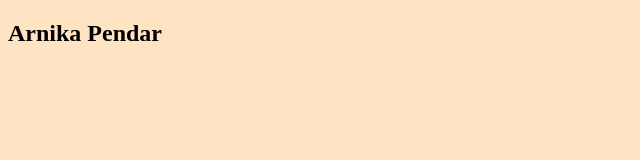
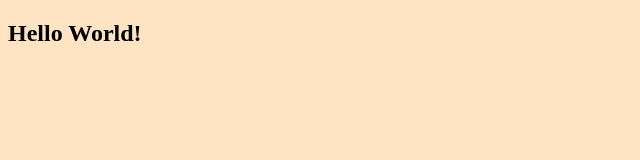
Before and after one commit to babakmohajeri/vscode01-git, a plain HTML site: page index.html in a window 1280 px wide. Shown: the full height of the page, 0-640 px from the left. Drawn offline with Linux system fonts and the light colour scheme.

Commit message:
change header text

```diff
--- a/index.html
+++ b/index.html
@@ -13,7 +13,7 @@
 
 <body>
     <div>
-        <h2 class="companiNAme">Arnika Pendar</h2>
+        <h2 class="companiName">Arnika Pendar</h2>
     </div>
 </body>
 
--- a/script.js
+++ b/script.js
@@ -1 +1,4 @@
 // Script file
+
+let header = document.querySelector('.companiName');
+header.innerHTML = 'Hello World!';
```
